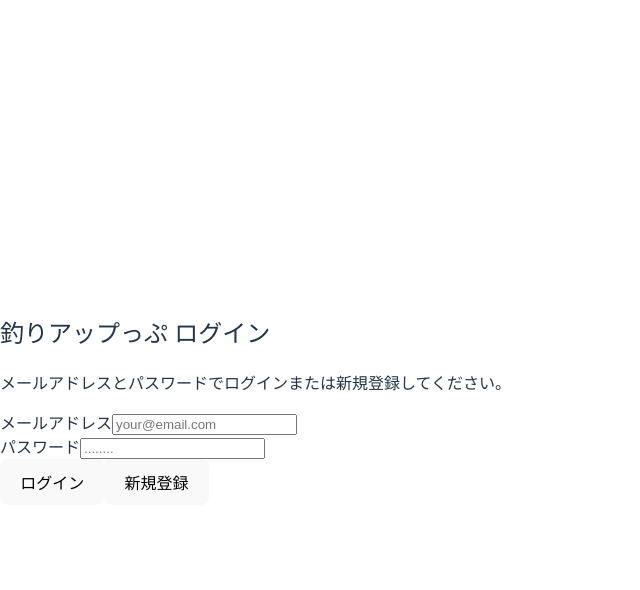
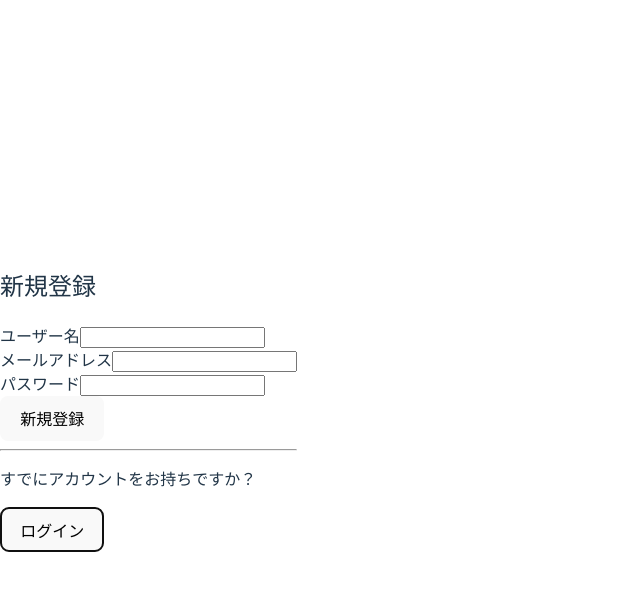
Before and after one commit to portora1/tsuriupp, a React (Vite) app: page / in a window 1280 px wide. Both pictures are taken after a click on the button "新規登録". Shown: the top 590 px of the page, without its empty margins (0-640 px from the left). Built offline with nearby package versions, Linux system fonts and the light colour scheme; no server answers.

Commit message:
認証ファイルを１つにした方が挙動が良いため１つにして、ユーザー名を追加

```diff
--- a/src/App.tsx
+++ b/src/App.tsx
@@ -26,7 +26,7 @@ function App() {
     <div className="App">
       {session && user && (
         <div className="app-header">
-          <p>ようこそ、{user.email}さん！</p>
+          <p>ようこそ、{user.user_metadata.username || user.email}さん！</p>
           <button onClick={() => supabase.auth.signOut()}>ログアウト</button>
           </div>
           )}
--- a/src/components/Auth.tsx
+++ b/src/components/Auth.tsx
@@ -1,50 +1,61 @@
-import { supabase,} from '../lib/supabaseClient'; //クライアントをインポートしている
 import { useState } from 'react';
+import { supabase } from '../lib/supabaseClient';
 
 export const Auth = () => {
+    const [isLoginMode, setIsLoginMode] = useState(true);
     const [loading, setLoading] = useState(false);
     const [email, setEmail] = useState('');
     const [password, setPassword] = useState('');
+    const [username, setUsername] = useState('');
 
-    //ログイン・サインアップ機能を１つの関数にまとめる
-    const handleAuth = async (isLogin: boolean) => {
+    const handleAuth = async (e: React.FormEvent) => {
+        e.preventDefault();
         try {
             setLoading(true);
-            // Supabaseのパスワード関数を呼び出す
-            let error;
-            if (isLogin) {
-                //ログイン処理の部分
-                ({ error } = await supabase.auth.signInWithPassword({email, password }));
+            if (isLoginMode) {
+                const { error}  = await supabase.auth.signInWithPassword({ email, password });
+                if(error) throw error;
             } else {
-                //サインアップ処理の部分
-                ({ error } = await supabase.auth.signUp({ email, password }));
+                if(!username) {
+                alert('ユーザー名を入力して下さい。');
+                setLoading(false);
+                return;
             }
-
+            const { error } = await supabase.auth.signUp({
+                email,
+                password,
+                options: { data: { username: username } },
+            });
             if (error) throw error;
-            if (isLogin) {
-                alert('ログインしました！')
-            } else {
-                alert('確認メールを送信しました！メールを確認して、リンクをクリックしてください。');
+            alert('確認メールを送信しました！');
         }
     } catch (error: any) {
         alert(error.message || 'エラーが発生しました。');
     } finally {
         setLoading(false);
     }
-        }
-
+};
 
     return (
         <div>
-            <h2>釣りアップっぷ ログイン</h2>
-            <p>メールアドレスとパスワードでログインまたは新規登録してください。</p>
-            <form onSubmit={(e) => e.preventDefault()}>
+            <h2>{isLoginMode ? '釣りアップっぷ ログイン' : '新規登録'}</h2>
+            <form onSubmit={handleAuth}>
+                {!isLoginMode && (
+                    <div>
+                        <label htmlFor="username">ユーザー名</label>
+                        <input
+                        id="username"
+                        type="text"
+                        value={username}
+                        onChange={(e) => setUsername(e.target.value)}
+                    />
+                    </div>
+                )}
                 <div>
                     <label htmlFor="email">メールアドレス</label>
                     <input
                     id="email"
                     type="email"
-                      placeholder="your@email.com"
                     value={email}
                     onChange={(e) => setEmail(e.target.value)}
                />
@@ -54,22 +65,27 @@ export const Auth = () => {
                     <input
                     id="password"
                     type="password"
-                  placeholder="........"
                     value={password}
                     onChange={(e) => setPassword(e.target.value)}
                 />
                 </div>
+                <button type="submit" disabled={loading}>
+                    {loading ? '処理中...' : (isLoginMode ? 'ログイン' : '新規登録')}
+                </button>
+            </form>
+
+            <hr />
             <div>
-                    {/*ログインボタン*/}
-                    <button onClick={() => handleAuth(true)} disabled={loading}>
-                        {loading ? <span>処理中...</span> : <span>ログイン</span>}
-                    </button>
-                    {/*新規登録ボタン*/}
-                    <button onClick= {() =>handleAuth(false)} disabled={loading}>
-                        {loading ? <span>処理中...</span> : <span>新規登録</span>}
+                <p>
+                  {isLoginMode ? 'アカウントをお持ちでないですか？' : 'すでにアカウントをお持ちですか？'}
+                </p>
+                <button
+                    type="button"
+                    onClick={() => setIsLoginMode(!isLoginMode)}
+                >
+                    {isLoginMode ? '新規登録' : 'ログイン'}
                 </button>
             </div>
-            </form>
         </div>
     );
 };
```
Lines whose indentation alone changed are shown as unchanged.
